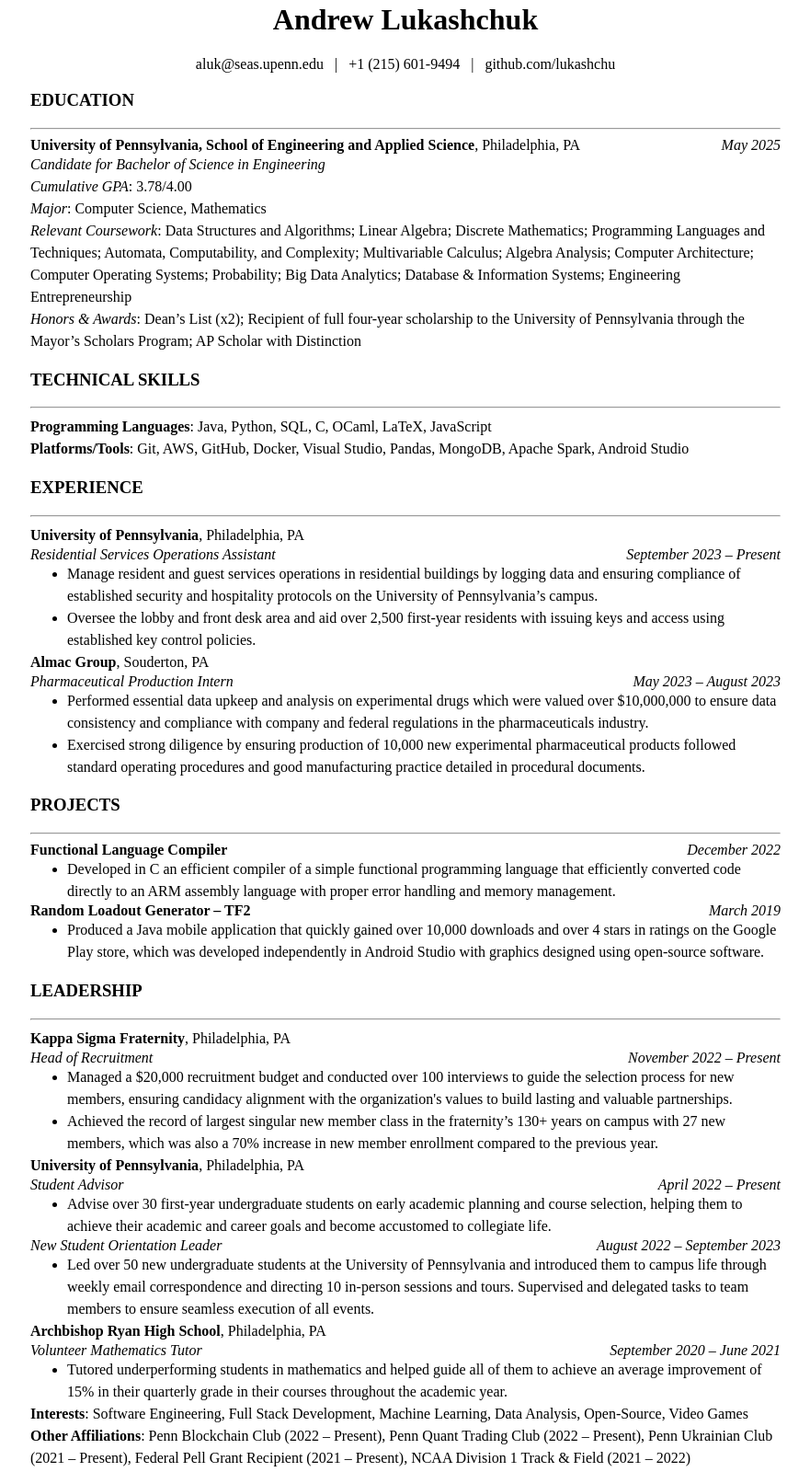
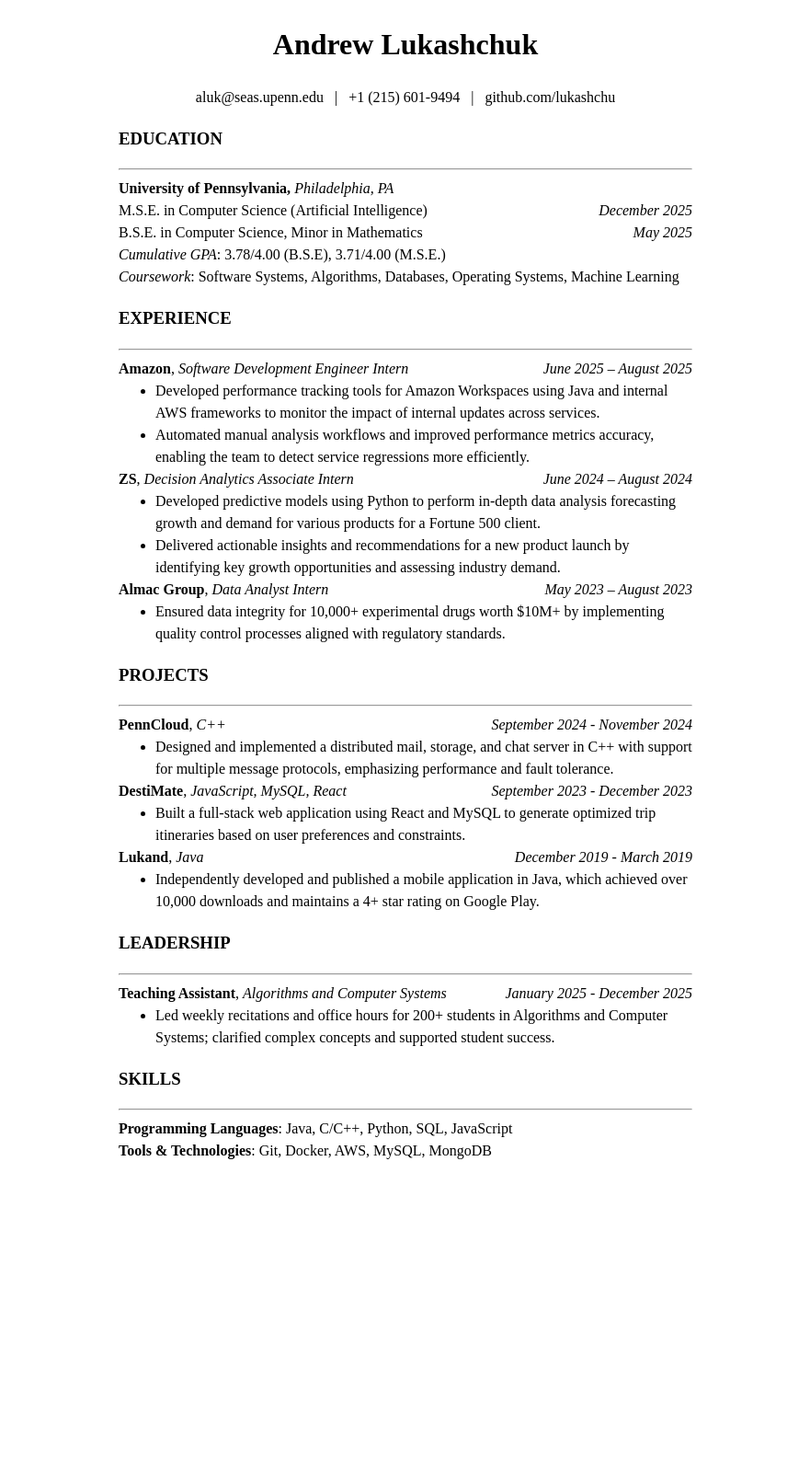
Before and after one commit to lukashchu/resume, a plain HTML site: page index.html in a window 1280 px wide. Shown: the part 93-1693 px from the top of the page at 92% size, without its empty margins (199-1080 px from the left). After the commit the page ends 1452 px from the top, so only its background shows below. Drawn offline with Linux system fonts and the light colour scheme.

Commit message:
update resume to be accurate as of 7/13/25

```diff
--- a/index.html
+++ b/index.html
@@ -1,10 +1,6 @@
 <!doctype html>
-<html>
+<html lang="en" xml:lang="en">
 <link>
-<style type="text/css">
-.center {
-}
-</style>
 <link href="styles.css" rel="stylesheet" type="text/css">
 <head>
 <meta charset="utf-8">
@@ -12,94 +8,83 @@
 </head>
 
 <body>
-<h1><center> Andrew Lukashchuk</center></h1>
-<p><center><a href="mailto:aluk@seas.upenn.edu">aluk@seas.upenn.edu</a>&nbsp; &nbsp;|&nbsp; &nbsp;<a href="tel:+12156019494">+1 (215) 601-9494</a>&nbsp; &nbsp;|&nbsp; &nbsp;<a href="https://github.com/lukashchu">github.com/lukashchu</a></center></p>
+<main>
+<h1 style="text-align: center;">Andrew Lukashchuk</h1>
+<p style="text-align: center;"><a href="mailto:aluk@seas.upenn.edu">aluk@seas.upenn.edu</a>&nbsp; &nbsp;|&nbsp; &nbsp;<a href="tel:+12156019494">+1 (215) 601-9494</a>&nbsp; &nbsp;|&nbsp; &nbsp;<a href="https://github.com/lukashchu">github.com/lukashchu</a></p>
 <h3>EDUCATION</h3>
 <hr>
+<p><strong>University of Pennsylvania,</strong><em> Philadelphia, PA</em></p>
 <div style="text-align: center;">&nbsp;
-	<div style="float: left;"><strong>University of Pennsylvania, School of Engineering and Applied Science</strong>, Philadelphia, PA</div>
+	<div style="float: left;">M.S.E. in Computer Science (Artificial Intelligence)</div>
+	<div style="float: right;"><em>December 2025</em></div>
+</div>
+<div style="text-align: center;">&nbsp;
+	<div style="float: left;">B.S.E. in Computer Science, Minor in Mathematics</div>
 	<div style="float: right;"><em>May 2025</em></div>
 </div>
-<p><em>Candidate for Bachelor of Science in Engineering</em></p>
-<p><em>Cumulative GPA</em>: 3.78/4.00</p>
-<p><em>Major</em>: Computer Science, Mathematics</p>
-<p><em>Relevant Coursework</em>: Data Structures and Algorithms; Linear Algebra; Discrete Mathematics; Programming Languages and Techniques; Automata, Computability, and Complexity; Multivariable Calculus; Algebra Analysis; Computer Architecture; Computer Operating Systems; Probability; Big Data Analytics; Database &amp; Information Systems; Engineering Entrepreneurship</p>
-<p><em>Honors &amp; Awards</em>: Dean’s List (x2); Recipient of full four-year scholarship to the University of Pennsylvania through the Mayor’s Scholars Program; AP Scholar with Distinction</p>
-<h3>TECHNICAL SKILLS</h3>
-<hr>
-<p><strong>Programming Languages</strong>: Java, Python, SQL, C, OCaml, LaTeX, JavaScript</p>
-<p><strong>Platforms/Tools</strong>: Git, AWS, GitHub, Docker, Visual Studio, Pandas, MongoDB, Apache Spark, Android Studio</p>
+<p><em>Cumulative GPA</em>: 3.78/4.00 (B.S.E), 3.71/4.00 (M.S.E.)</p>
+<p><em>Coursework</em>: Software Systems, Algorithms, Databases, Operating Systems, Machine Learning</p>
 <h3>EXPERIENCE</h3>
 <hr>
-<p><strong>University of Pennsylvania</strong>, Philadelphia, PA</p>
 <div style="text-align: center;">&nbsp;
-	<div style="float: left;"><em>Residential Services Operations Assistant</em></div>
-	<div style="float: right;"><em>September 2023 – Present</em></div>
+	<div style="float: left;"><strong>Amazon</strong>, <em>Software Development Engineer Intern</em></div>
+	<div style="float: right;"><em>June 2025 – August 2025</em></div>
 </div>
 <ul>
-	<li>Manage resident and guest services operations in residential buildings by logging data and ensuring compliance of established security and hospitality protocols on the University of Pennsylvania’s campus.</li>
-	<li>Oversee the lobby and front desk area and aid over 2,500 first-year residents with issuing keys and access using established key control policies.</li>
+	<li>Developed performance tracking tools for Amazon Workspaces using Java and internal AWS frameworks to monitor the impact of internal updates across services.</li>
+	<li>Automated manual analysis workflows and improved performance metrics accuracy, enabling the team to detect service regressions more efficiently.</li>
 </ul>
-<p><strong>Almac Group</strong>, Souderton, PA</p>
 <div style="text-align: center;">&nbsp;
-	<div style="float: left;"><em>Pharmaceutical Production Intern</em></div>
+	<div style="float: left;"><strong>ZS</strong>, <em>Decision Analytics Associate Intern</em></div>
+	<div style="float: right;"><em>June 2024 – August 2024</em></div>
+</div>
+<ul>
+	<li>Developed predictive models using Python to perform in-depth data analysis forecasting growth and demand for various products for a Fortune 500 client.</li>
+	<li>Delivered actionable insights and recommendations for a new product launch by identifying key growth opportunities and assessing industry demand.</li>
+</ul>
+<div style="text-align: center;">&nbsp;
+	<div style="float: left;"><strong>Almac Group</strong>, <em>Data Analyst Intern</em></div>
 	<div style="float: right;"><em>May 2023 – August 2023</em></div>
 </div>
 <ul>
-	<li>Performed essential data upkeep and analysis on experimental drugs which were valued over $10,000,000 to ensure data consistency and compliance with company and federal regulations in the pharmaceuticals industry.</li>
-	<li>Exercised strong diligence by ensuring production of 10,000 new experimental pharmaceutical products followed standard operating procedures and good manufacturing practice detailed in procedural documents.</li>
+	<li>Ensured data integrity for 10,000+ experimental drugs worth $10M+ by implementing quality control processes aligned with regulatory standards.</li>
 </ul>
 <h3>PROJECTS</h3>
 <hr>
 <div style="text-align: center;">&nbsp;
-	<div style="float: left;"><strong>Functional Language Compiler</strong></div>
-	<div style="float: right;"><em>December 2022</em></div>
+	<div style="float: left;"><strong>PennCloud</strong>, <em>C++</em></div>
+	<div style="float: right;"><em>September 2024 - November 2024</em></div>
 </div>
 <ul>
-	<li>Developed in C an efficient compiler of a simple functional programming language that efficiently converted code directly to an ARM assembly language with proper error handling and memory management.</li>
+	<li>Designed and implemented a distributed mail, storage, and chat server in C++ with support for multiple message protocols, emphasizing performance and fault tolerance.</li>
 </ul>
 <div style="text-align: center;">&nbsp;
-	<div style="float: left;"><strong>Random Loadout Generator – TF2</strong></div>
-	<div style="float: right;"><em>March 2019</em></div>
+	<div style="float: left;"><strong>DestiMate</strong>, <em>JavaScript, MySQL, React</em></div>
+	<div style="float: right;"><em>September 2023 - December 2023</em></div>
 </div>
 <ul>
-	<li>Produced a Java mobile application that quickly gained over 10,000 downloads and over 4 stars in ratings on the Google Play store, which was developed independently in Android Studio with graphics designed using open-source software.</li>
+	<li>Built a full-stack web application using React and MySQL to generate optimized trip itineraries based on user preferences and constraints.</li>
+</ul>
+<div style="text-align: center;">&nbsp;
+	<div style="float: left;"><strong>Lukand</strong>, <em>Java</em></div>
+	<div style="float: right;"><em>December 2019 - March 2019</em></div>
+</div>
+<ul>
+	<li>Independently developed and published a mobile application in Java, which achieved over 10,000 downloads and maintains a 4+ star rating on Google Play.</li>
 </ul>
 <h3>LEADERSHIP</h3>
 <hr>
-<p><strong>Kappa Sigma Fraternity</strong>, Philadelphia, PA</p>
 <div style="text-align: center;">&nbsp;
-	<div style="float: left;"><em>Head of Recruitment</em></div>
-	<div style="float: right;"><em>November 2022 – Present</em></div>
+	<div style="float: left;"><strong>Teaching Assistant</strong>, <em>Algorithms and Computer Systems</em></div>
+	<div style="float: right;"><em>January 2025 - December 2025</em></div>
 </div>
 <ul>
-	<li>Managed a $20,000 recruitment budget and conducted over 100 interviews to guide the selection process for new members, ensuring candidacy alignment with the organization's values to build lasting and valuable partnerships.</li>
-	<li>Achieved the record of largest singular new member class in the fraternity’s 130+ years on campus with 27 new members, which was also a 70% increase in new member enrollment compared to the previous year.</li>
+	<li>Led weekly recitations and office hours for 200+ students in Algorithms and Computer Systems; clarified complex concepts and supported student success.</li>
 </ul>
-<p><strong>University of Pennsylvania</strong>, Philadelphia, PA</p>
-<div style="text-align: center;">&nbsp;
-	<div style="float: left;"><em>Student Advisor</em></div>
-	<div style="float: right;"><em>April 2022 – Present</em></div>
-</div>
-<ul>
-	<li>Advise over 30 first-year undergraduate students on early academic planning and course selection, helping them to achieve their academic and career goals and become accustomed to collegiate life.</li>
-</ul>
-<div style="text-align: center;">&nbsp;
-	<div style="float: left;"><em>New Student Orientation Leader</em></div>
-	<div style="float: right;"><em>August 2022 – September 2023</em></div>
-</div>
-<ul>
-	<li>Led over 50 new undergraduate students at the University of Pennsylvania and introduced them to campus life through weekly email correspondence and directing 10 in-person sessions and tours. Supervised and delegated tasks to team members to ensure seamless execution of all events.</li>
-</ul>
-<p><strong>Archbishop Ryan High School</strong>, Philadelphia, PA</p>
-<div style="text-align: center;">&nbsp;
-	<div style="float: left;"><em>Volunteer Mathematics Tutor</em></div>
-	<div style="float: right;"><em>September 2020 – June 2021</em></div>
-</div>
-<ul>
-  <li>Tutored underperforming students in mathematics and helped guide all of them to achieve an average improvement of 15% in their quarterly grade in their courses throughout the academic year.</li>
-</ul>
-<p><strong>Interests</strong>: Software Engineering, Full Stack Development, Machine Learning, Data Analysis, Open-Source, Video Games</p>
-<p><strong>Other Affiliations</strong>: Penn Blockchain Club (2022 – Present), Penn Quant Trading Club (2022 – Present), Penn Ukrainian Club (2021 – Present), Federal Pell Grant Recipient (2021 – Present), NCAA Division 1 Track &amp; Field (2021 – 2022)</p>
+<h3>SKILLS</h3>
+<hr>
+<p><strong>Programming Languages</strong>: Java, C/C++, Python, SQL, JavaScript</p>
+<p><strong>Tools & Technologies</strong>: Git, Docker, AWS, MySQL, MongoDB</p>
+</main>
 </body>
 </html>
--- a/styles.css
+++ b/styles.css
@@ -1,39 +1,22 @@
 @charset "utf-8";
 body {
-    margin-left: auto;
-    margin-right: auto;
-    margin-top: 1in;
-    margin-bottom: 1in;
-    font-family: "Times New Roman";
-    max-width: 8.5in;
+  margin: 1in;
+  font-family: "Times New Roman", serif;
+  font-size: 12pt;
+  line-height: 1.5;
+  display: flex;
+  justify-content: center;
 }
 
-a:link {
+main {
+  max-width: 6.5in;
+}
+
+a {
   text-decoration: none;
 	color: black;
 }
 
-a:visited {
-  text-decoration: none;
-	color: black;
-}
-
-a:hover {
-  text-decoration: none;
-	color: black;
-}
-
-a:active {
-  text-decoration: none;
-	color: black;
-}
-
-p {
-  line-height: 1.5;
+p, ul, ol, li {
 	margin: 0 0;
 }
-
-ul {
-  line-height: 1.5;
-	margin: 0 0;
-}
```
